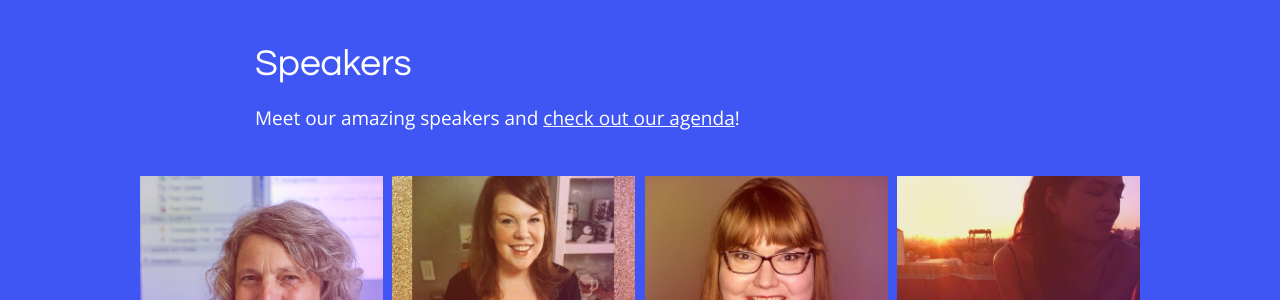
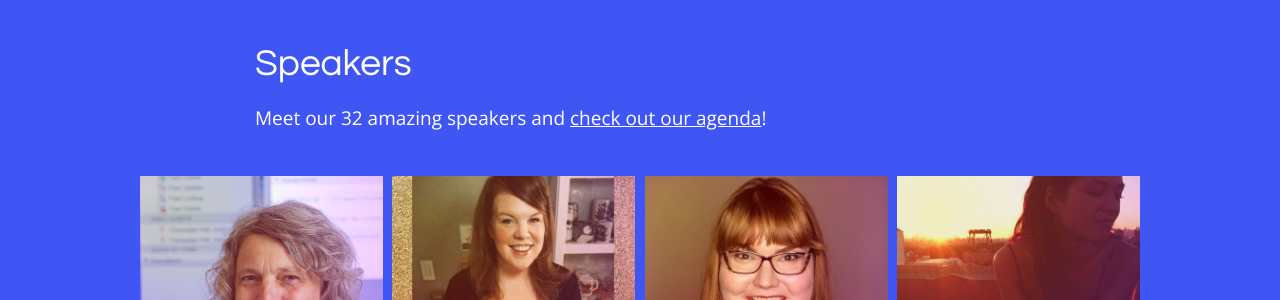
Before and after one commit to elaconf/elaconf.github.io, a Jekyll site: the page built from index.html, in a window 1280 px wide and 900 px high, scrolled down 1636 px. Shown: the part 155-455 px from the top of the window. Built offline with Jekyll 4.4.1, drawn with Linux system fonts in a browser that asks for light colours; a script that is not in the unit is left out.

Commit message:
add counter

```diff
--- a/index.html
+++ b/index.html
@@ -26,7 +26,7 @@ layout: default
 <section class="fill-dark">
   <div class="limiter">
     <h2 id="speakers">Speakers</h2>
-    <p>Meet our amazing speakers and <a href="/agenda">check out our agenda</a>!</p>
+    <p>Meet our {{site.speakers | size}} amazing speakers and <a href="/agenda">check out our agenda</a>!</p>
   </div>
   <div class="limiter limiter-large">
     <div class="speakers">
```
